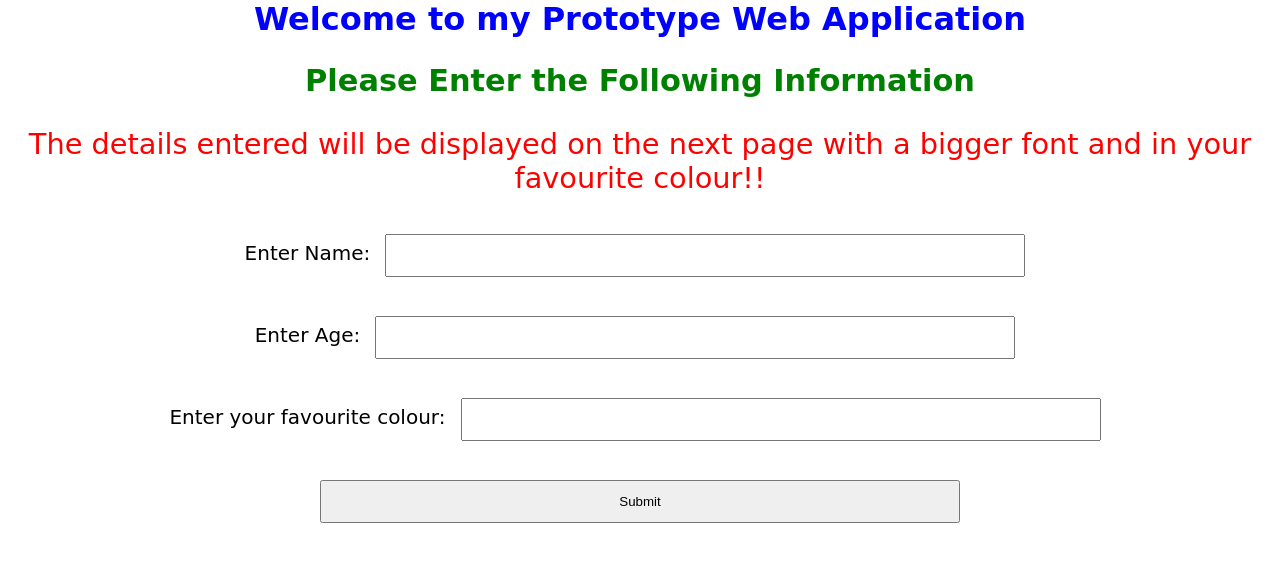
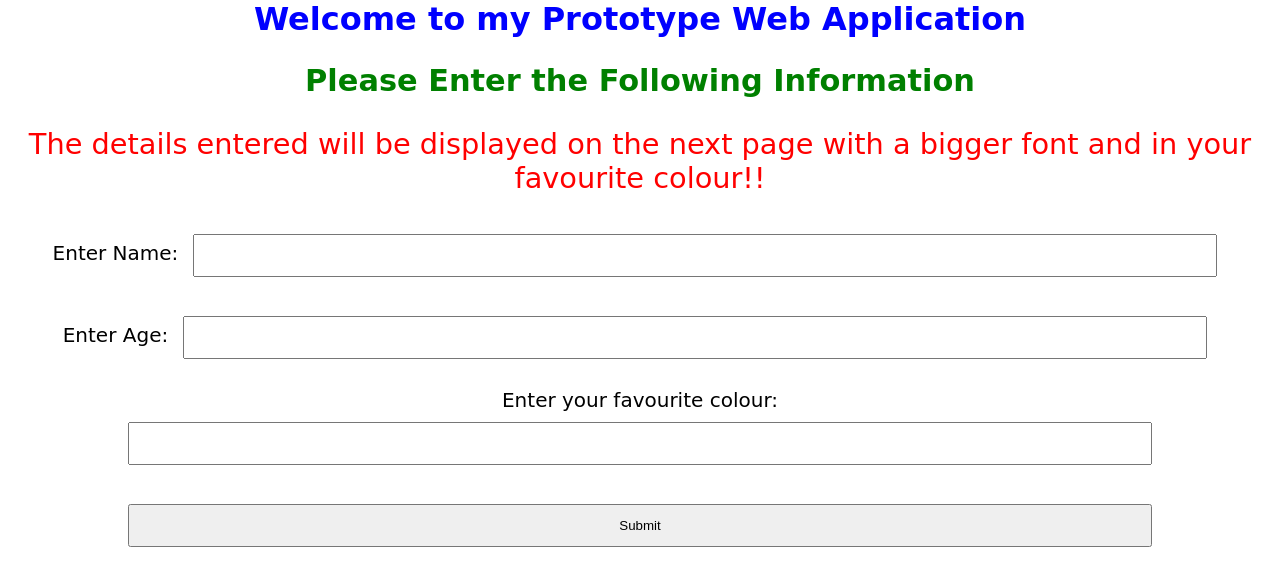
Before and after one commit to KaanImp23/SSE-lab2-kc, a Flask app: page / in a window 1280 px wide. Shown: the top 586 px of the page. Run offline with Flask 3, Linux system fonts and the light colour scheme.

Commit message:
Added box style

```diff
--- a/api/templates/index.html
+++ b/api/templates/index.html
@@ -27,7 +27,7 @@
 		}
 		input{
 			margin: 10px;
-			width: 50%;
+			width: 80%;
 			padding: 12px;
 			box-sizing: border-box;
 		}
```
